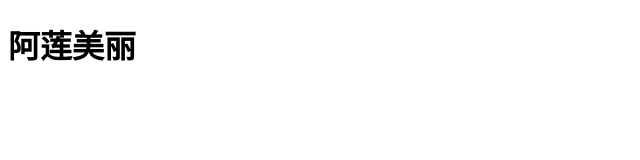
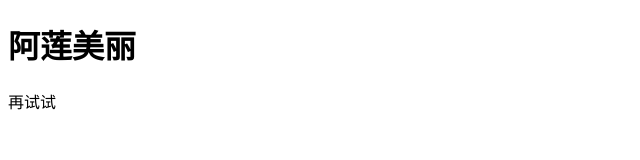
Before and after one commit to zhouheng123/c1702zh, a website: page src/index.html in a window 1280 px wide. Shown: the full height of the page, 0-640 px from the left. Drawn offline with Linux system fonts and the light colour scheme.

Commit message:
好了把

```diff
--- a/src/index.html
+++ b/src/index.html
@@ -6,5 +6,6 @@
 </head>
 <body>
 	<h1>阿莲美丽</h1>
+	<p>再试试</p>
 </body>
 </html>
```
